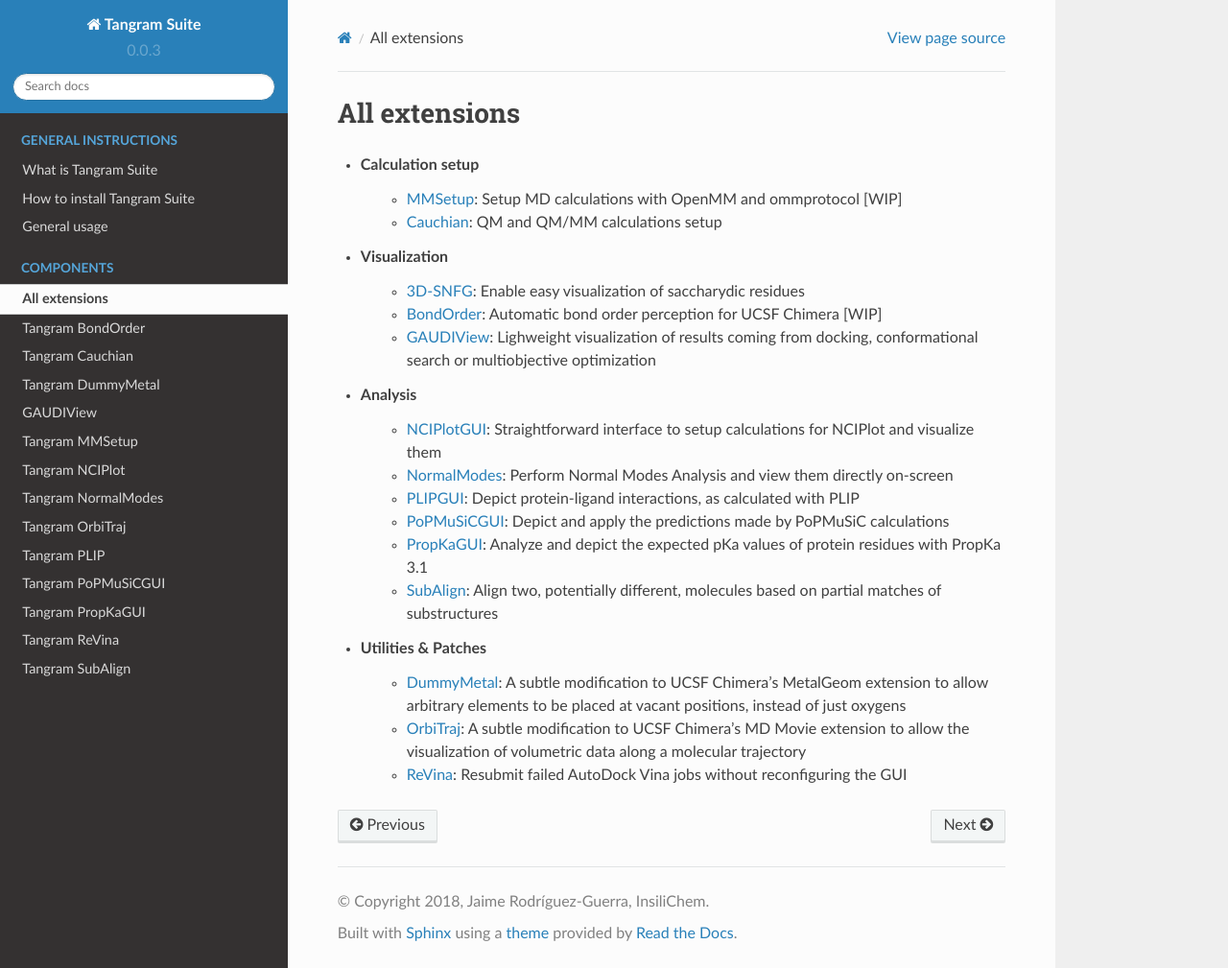
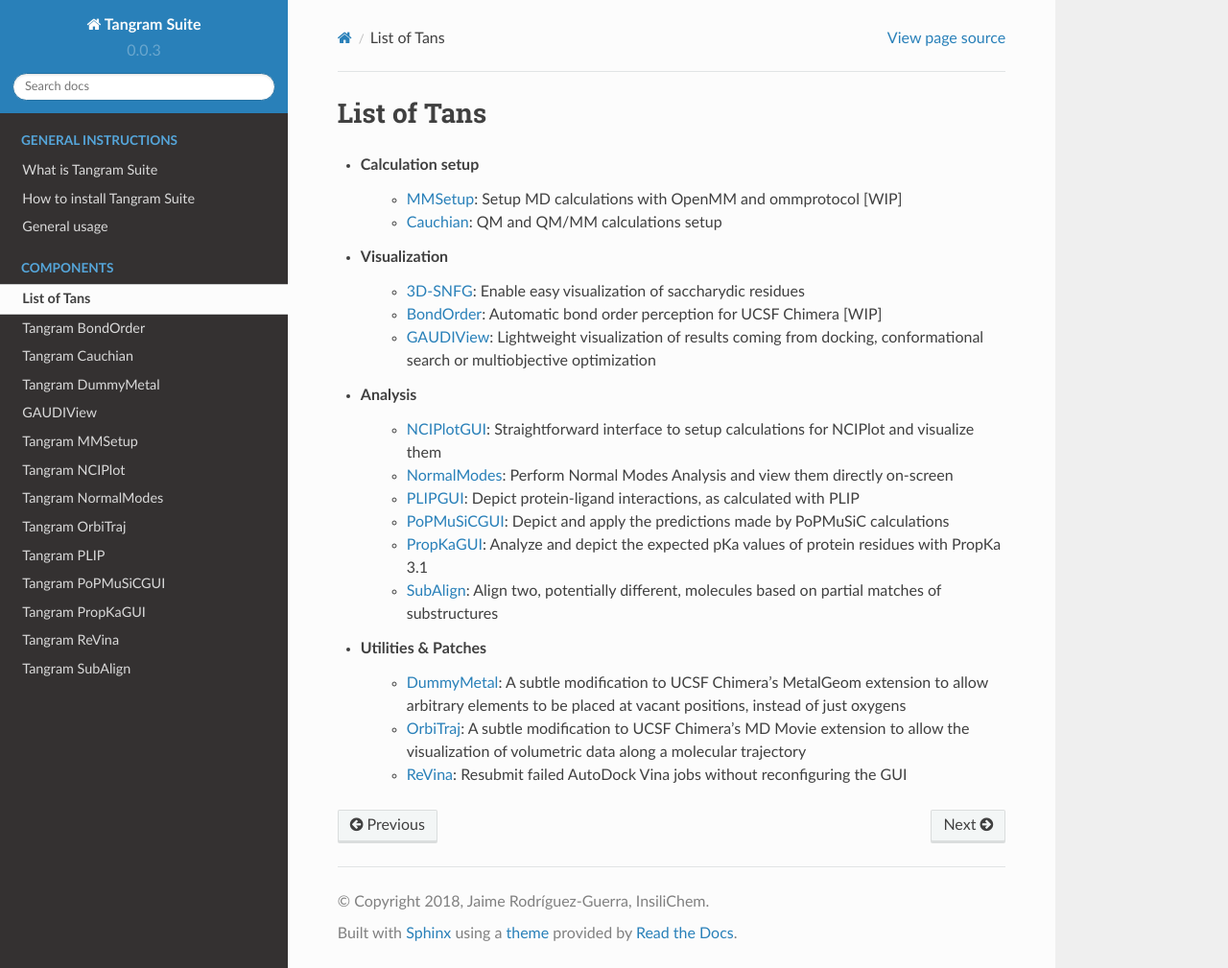
Before and after one commit to insilichem/tangram, a Sphinx documentation site: the page built from docs/extensions.rst, in a window 1280 px wide and 1009 px high. Shown: the whole window at 96% size. Built offline with Sphinx 7.4.7 and the Read the Docs theme 2.0.0, drawn with Linux system fonts in a browser that asks for light colours; pages that are not in the unit, such as notebooks, are missing from menus.

Commit message:
Fix docs typos

```diff
--- a/docs/extensions.rst
+++ b/docs/extensions.rst
@@ -1,6 +1,6 @@
-==============
-All extensions
-==============
+============
+List of Tans
+============
 
 - **Calculation setup**
 
@@ -14,7 +14,7 @@
 
     - `BondOrder <https://github.com/insilichem/tangram_bondorder>`_: Automatic bond order perception for UCSF Chimera [WIP]
 
-    - `GAUDIView <https://github.com/insilichem/gaudiview>`_: Lighweight visualization of results coming from docking, conformational search or multiobjective optimization
+    - `GAUDIView <https://github.com/insilichem/gaudiview>`_: Lightweight visualization of results coming from docking, conformational search or multiobjective optimization
 
 - **Analysis**
 
```
